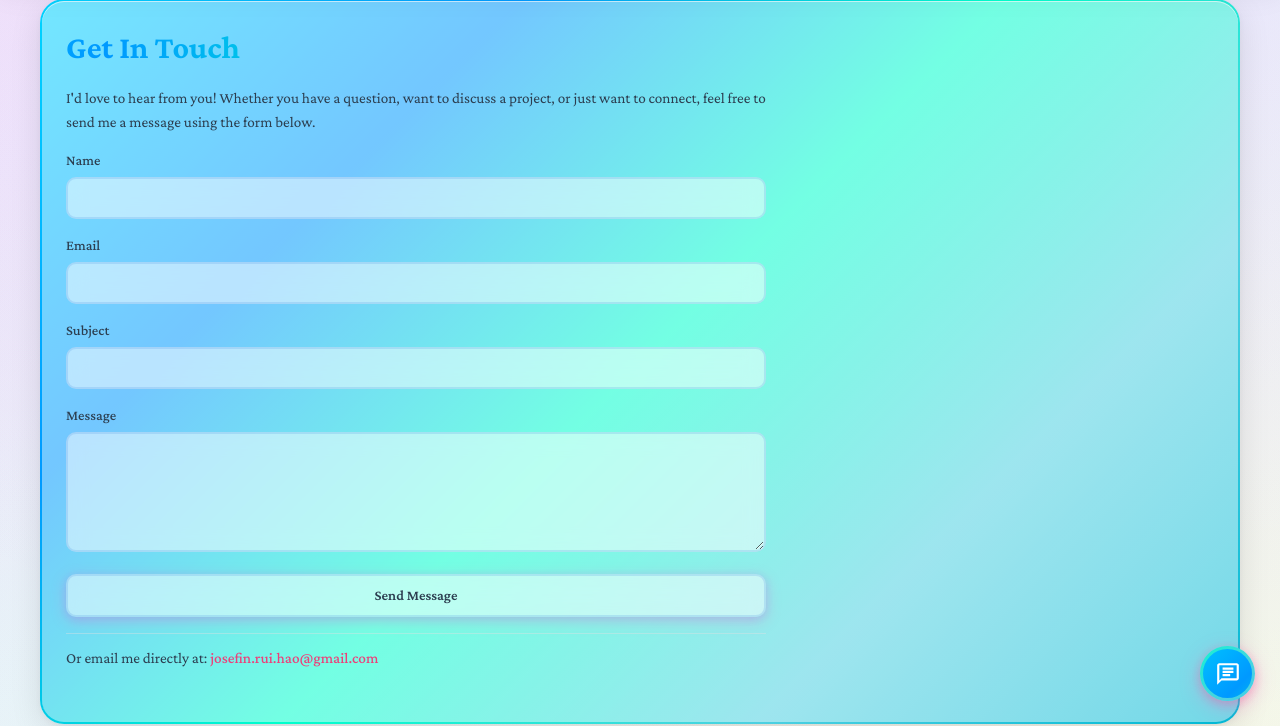
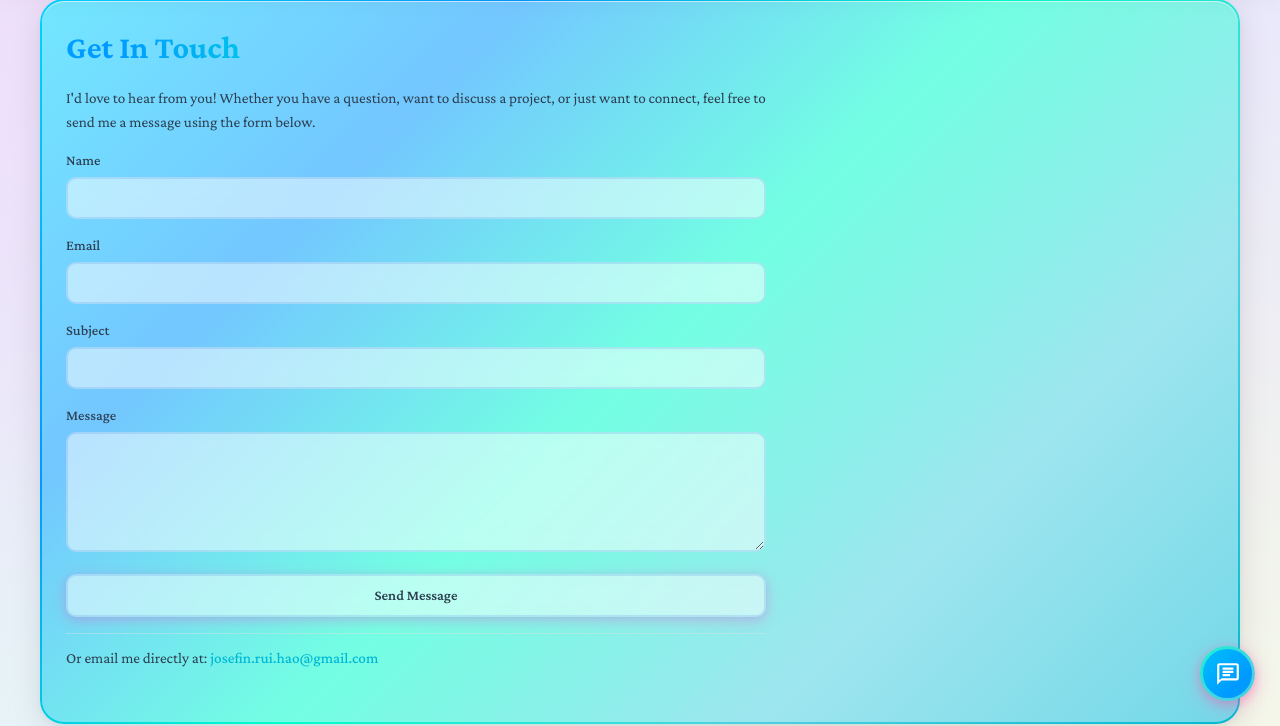
Before and after one commit to JosefinHao/josefinhao-website, a Flask app: page /contact in a window 1280 px wide. Shown: the part 74-800 px from the top of the page. Run offline with Flask 3, Linux system fonts and the light colour scheme.

Commit message:
Lighten text colors and remove pink theme
- Lightened text colors for better readability (#37474f for dark text)
- Changed all pink elements to professional blue/cyan tones
- Updated backgrounds to lighter pastel blues (#f0f8ff, #e3f2fd)
- Replaced chat widget pink gradients with cyan/azure
- Changed contact links and accents from pink to cyan (#00b8d4)
- More professional and readable color scheme throughout

```diff
--- a/static/css/style.css
+++ b/static/css/style.css
@@ -3,13 +3,13 @@
     --primary: #0099ff;
     --primary-light: #00d4ff;
     --secondary: #4a6572;
-    --accent: #00ffcc;
-    --text-dark: #1a2332;
-    --text-light: #546e7a;
-    --bg-gradient-1: #e8f4f8;
-    --bg-gradient-2: #e0f7fa;
+    --accent: #00b8d4;
+    --text-dark: #37474f;
+    --text-light: #607d8b;
+    --bg-gradient-1: #f0f8ff;
+    --bg-gradient-2: #e3f2fd;
     --bg-gradient-3: #e1f5fe;
-    --bg-gradient-4: #e0f2f1;
+    --bg-gradient-4: #e8f4f8;
 
     /* Holographic colors - Professional cyber-tech palette */
     --holo-1: #00d4ff;  /* Electric cyan */
@@ -730,7 +730,7 @@ p {
 }
 
 .contact-footer a {
-    color: #ec407a;
+    color: #00b8d4;
     text-decoration: none;
     font-weight: 500;
 }
@@ -821,7 +821,7 @@ p {
 
 /* Chat Header */
 .chat-header {
-    background: linear-gradient(135deg, #f48fb1 0%, #ec407a 100%);
+    background: linear-gradient(135deg, #00b8d4 0%, #0099ff 100%);
     color: white;
     padding: 0.75rem 1rem;
     display: flex;
@@ -907,7 +907,7 @@ p {
 }
 
 .chat-message.user .message-bubble {
-    background: linear-gradient(135deg, #f48fb1 0%, #ec407a 100%);
+    background: linear-gradient(135deg, #00d4ff 0%, #0099ff 100%);
     color: white;
     border-bottom-right-radius: 4px;
 }
@@ -941,7 +941,7 @@ p {
 .chat-input {
     flex: 1;
     padding: 0.5rem 0.75rem;
-    border: 2px solid rgba(244, 143, 177, 0.25);
+    border: 2px solid rgba(0, 184, 212, 0.25);
     border-radius: 16px;
     font-family: 'Crimson Pro', Georgia, 'Times New Roman', serif;
     font-size: 0.8rem;
@@ -951,8 +951,8 @@ p {
 
 .chat-input:focus {
     outline: none;
-    border-color: #f48fb1;
-    box-shadow: 0 2px 6px rgba(244, 143, 177, 0.2);
+    border-color: #00d4ff;
+    box-shadow: 0 2px 6px rgba(0, 212, 255, 0.2);
 }
 
 .chat-send-btn {
@@ -960,19 +960,19 @@ p {
     height: 32px;
     border-radius: 50%;
     border: none;
-    background: linear-gradient(135deg, #f48fb1 0%, #ec407a 100%);
+    background: linear-gradient(135deg, #00d4ff 0%, #0099ff 100%);
     color: white;
     cursor: pointer;
     display: flex;
     align-items: center;
     justify-content: center;
     transition: all 0.3s ease;
-    box-shadow: 0 2px 8px rgba(244, 143, 177, 0.3);
+    box-shadow: 0 2px 8px rgba(0, 153, 255, 0.3);
 }
 
 .chat-send-btn:hover:not(:disabled) {
     transform: scale(1.05);
-    box-shadow: 0 4px 12px rgba(244, 143, 177, 0.4);
+    box-shadow: 0 4px 12px rgba(0, 153, 255, 0.4);
 }
 
 .chat-send-btn:disabled {
@@ -1001,7 +1001,7 @@ p {
     width: 6px;
     height: 6px;
     border-radius: 50%;
-    background: #f48fb1;
+    background: #00b8d4;
     animation: typingBounce 1.4s infinite;
 }
 
@@ -1179,7 +1179,7 @@ p {
 
     nav a {
         text-align: center;
-        border-bottom: 1px solid rgba(244, 143, 177, 0.1);
+        border-bottom: 1px solid rgba(0, 153, 255, 0.1);
         padding: 0.8rem;
     }
 
```
